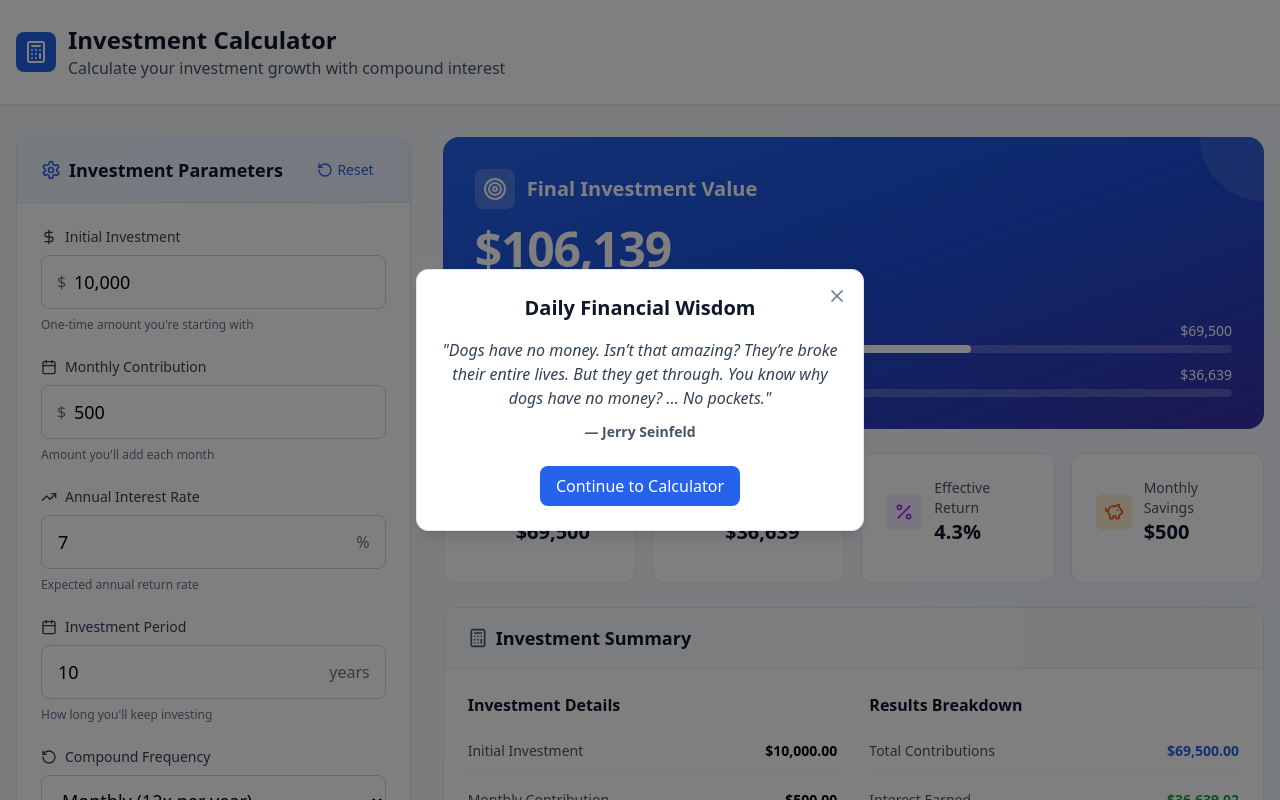
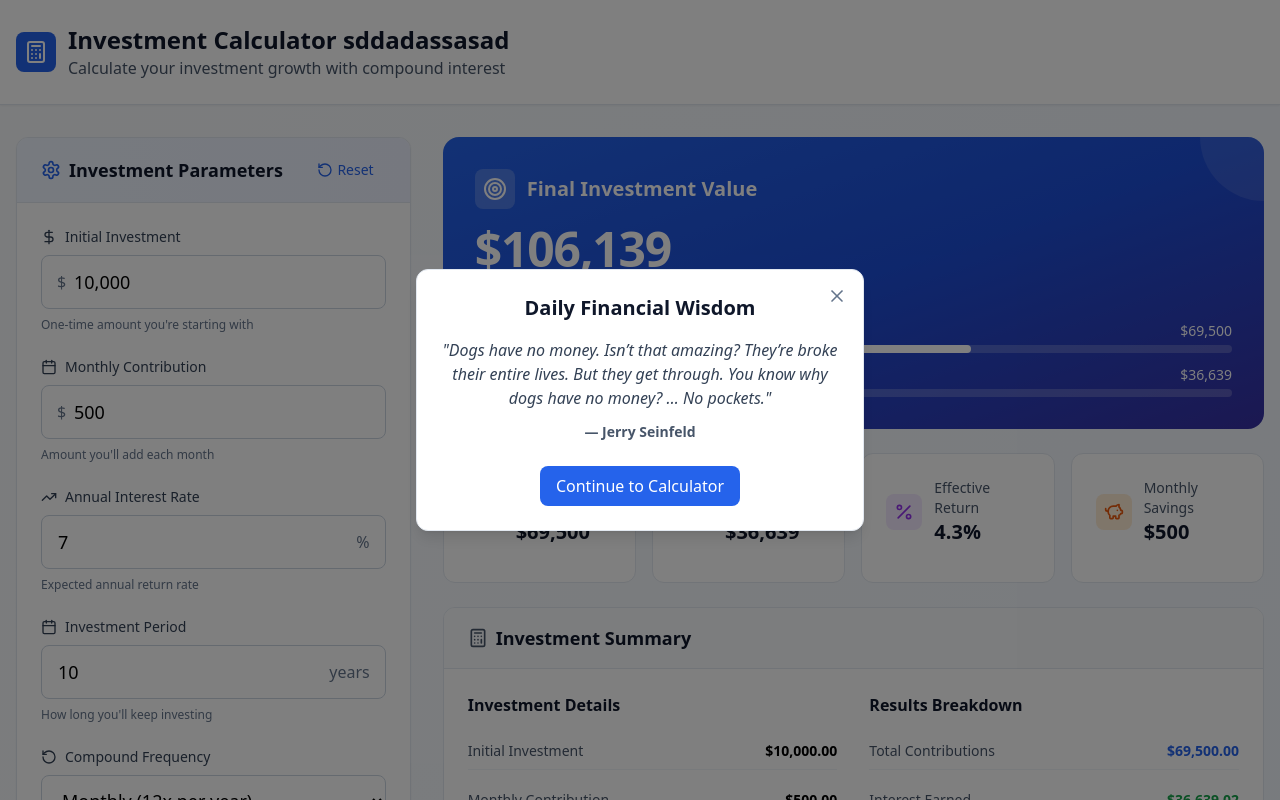
Before and after one commit to PriyomSaha/BasicInvestmentTracker, a React (Vite) app: page / in a window 1280 px wide. Shown: the top 800 px of the page. Built offline with nearby package versions, Linux system fonts and the light colour scheme.

Commit message:
Service worker testing

```diff
--- a/src/App.tsx
+++ b/src/App.tsx
@@ -82,7 +82,7 @@ return (
           </div>
           <div>
             <h1 className="text-2xl font-bold text-slate-900">
-              Investment Calculator
+              Investment Calculator sddadassasad
             </h1>
             <p className="text-slate-600">
               Calculate your investment growth with compound interest
```
